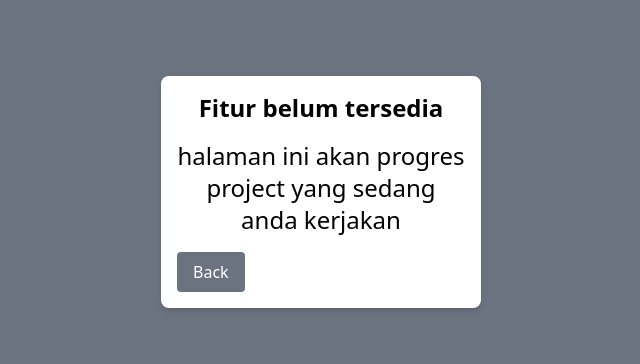
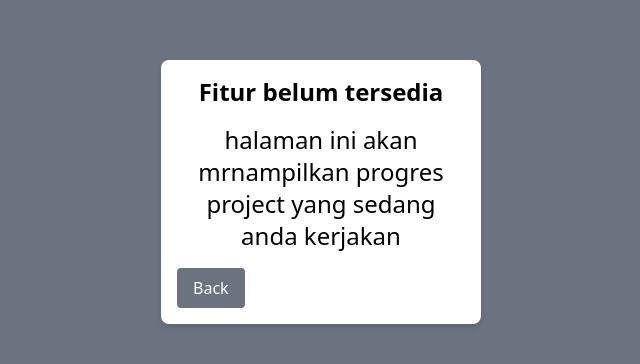
Before and after one commit to kotoranpanchi/schedule, a website: page public/checkproject.html in a window 1280 px wide. Shown: the part 192-556 px from the top of the page, without its empty margins (319-959 px from the left). Drawn offline with nearby package versions, Linux system fonts and the light colour scheme.

Commit message:
Pesan commit kamu

```diff
--- a/public/checkproject.html
+++ b/public/checkproject.html
@@ -3,6 +3,6 @@
 <body class="flex flex-col items-center justify-center min-h-screen bg-gray-500"></body>
 <div class="w-full max-w-xs p-4 mb-8 bg-white rounded-lg shadow-md page">
     <h2 class="mb-4 text-2xl font-bold text-center">Fitur belum tersedia</h2>
-    <h5 class="mb-4 text-2xl text-center">halaman ini akan progres project yang sedang anda kerjakan</h5>
+    <h5 class="mb-4 text-2xl text-center">halaman ini akan mrnampilkan progres project yang sedang anda kerjakan</h5>
     <button type="button" class="px-4 py-2 text-white bg-gray-500 rounded" onclick="window.location.href = 'HomePage.html'">Back</button>
 </body>
```
